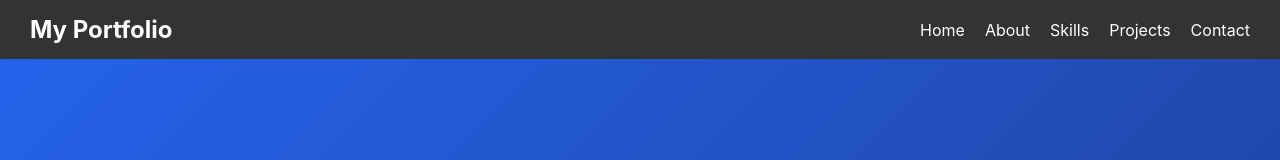
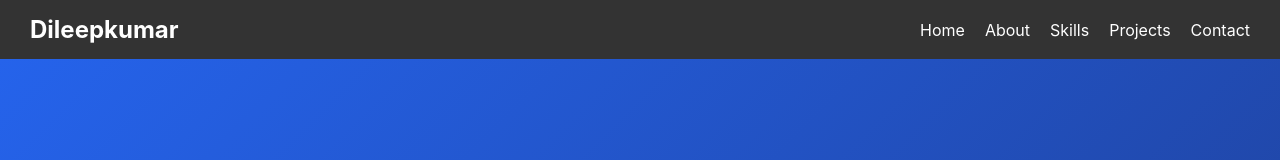
Before and after one commit to kuppaDileepkumar/My-portfolio, a React (Create React App) app: page / in a window 1280 px wide. Shown: the top 160 px of the page. Built offline with nearby package versions, Linux system fonts and the light colour scheme.

Commit message:
Update Navbar.js

```diff
--- a/src/components/Navbar.js
+++ b/src/components/Navbar.js
@@ -5,7 +5,7 @@ import "./Navbar.css"; // Assuming you have a CSS file for styling
 function Navbar() {
   return (
     <nav className="navbar">
-      <h2>My Portfolio</h2>
+      <h2>Dileepkumar</h2>
       <ul>
         <li><Link to="/">Home</Link></li>
         <li><Link to="/about">About</Link></li>
```
